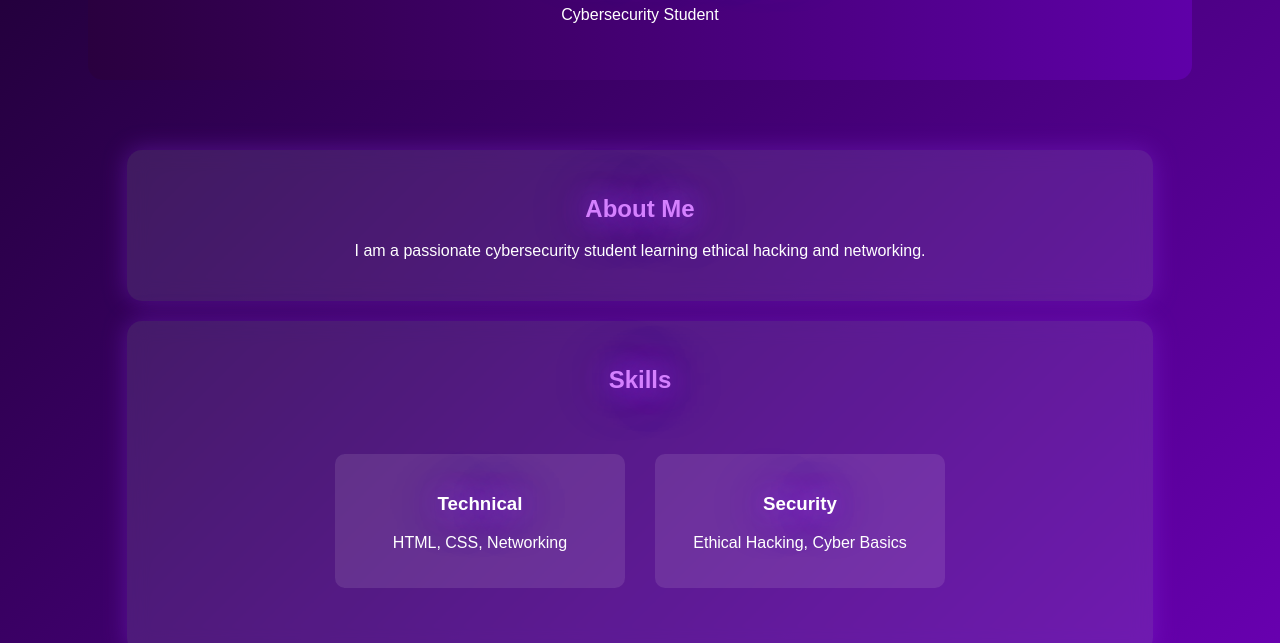
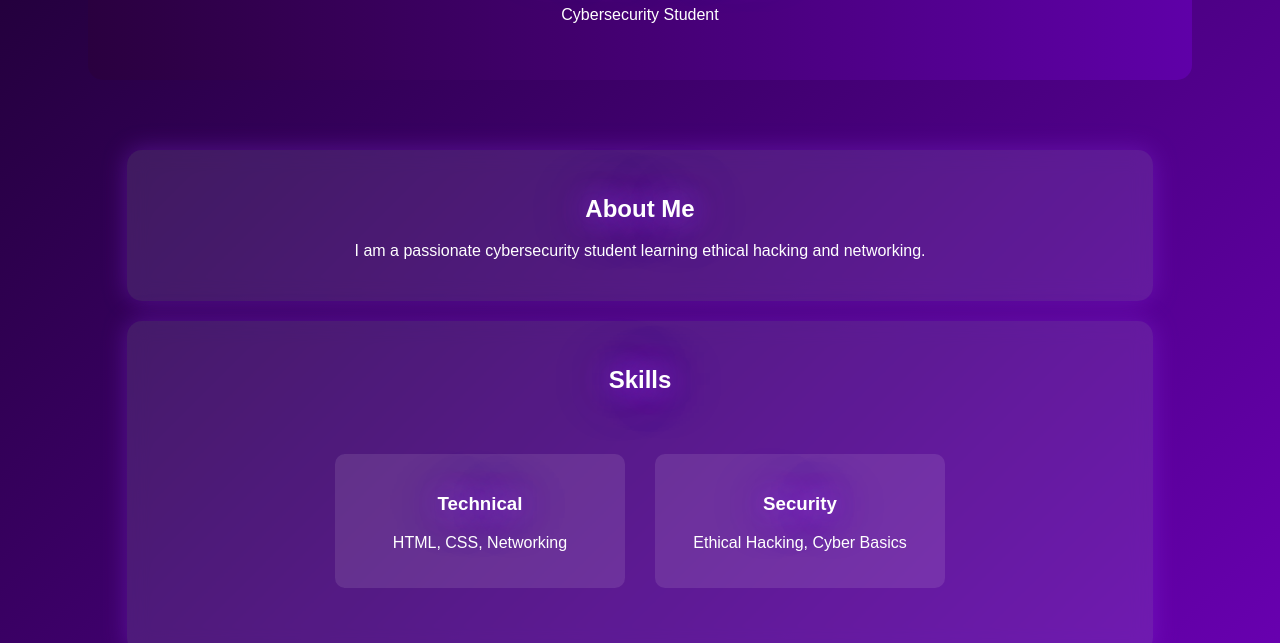
Before and after one commit to riduu-maker/portfolio, a plain HTML site: page index.html in a window 1280 px wide. Shown: the part 169-812 px from the top of the page. Drawn offline with Linux system fonts and the light colour scheme.

Commit message:
Update index.html

```diff
--- a/index.html
+++ b/index.html
@@ -100,7 +100,13 @@
 }
 
 h1, h2, h3 {
+    color: #ffffff;
+    text-shadow:
+        0 0 5px #a855f7,
+        0 0 15px #9333ea,
+        0 0 25px #7e22ce;
     animation: neonGlow 1.5s infinite alternate;
+}
 }
 
 .profile-pic {
```
